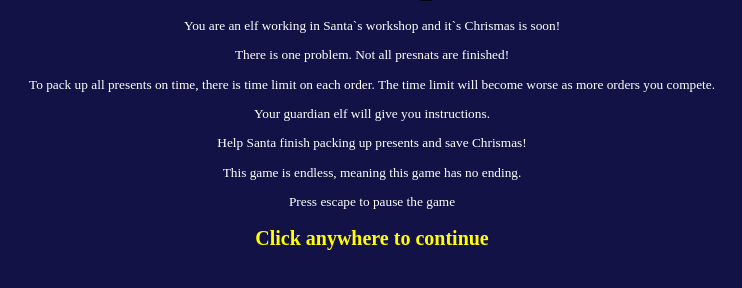
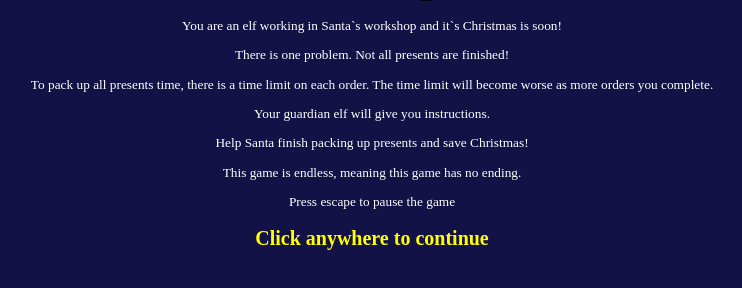
Before and after one commit to fallingSnowman/comp, a plain HTML site: page index.html in a window 1280 px wide. Shown: the part 322-610 px from the top of the page, without its empty margins (268-1010 px from the left). Drawn offline with Linux system fonts and the light colour scheme; a web font is replaced by a local one.

Commit message:
Spelling correction

```diff
--- a/index.html
+++ b/index.html
@@ -13,11 +13,12 @@
     <div class="black" style="width: 100%; height: 5%; background-color: black; z-index: 50; position:relative;"></div>
     <button class="overly">
         <img src="assets/mainMenu/tutorial.png" >
-        <p>You are an elf working in Santa`s workshop and it`s Chrismas is soon!</p>
-        <p>There is one problem. Not all presnats are finished!</p>
-        <p>To pack up all presents on time, there is time limit on each order. The time limit will become worse as more orders you compete.</p>
+
+        <p>You are an elf working in Santa`s workshop and it`s Christmas is soon!</p>
+        <p>There is one problem. Not all presents are finished!</p>
+        <p>To pack up all presents time, there is a time limit on each order. The time limit will become worse as more orders you complete.</p>
         <p>Your guardian elf will give you instructions.</p>
-        <p>Help Santa finish packing up presents and save Chrismas!</p>
+        <p>Help Santa finish packing up presents and save Christmas!</p>
         <p>This game is endless, meaning this game has no ending.</p>
         <p>Press escape to pause the game</p>
 
```
